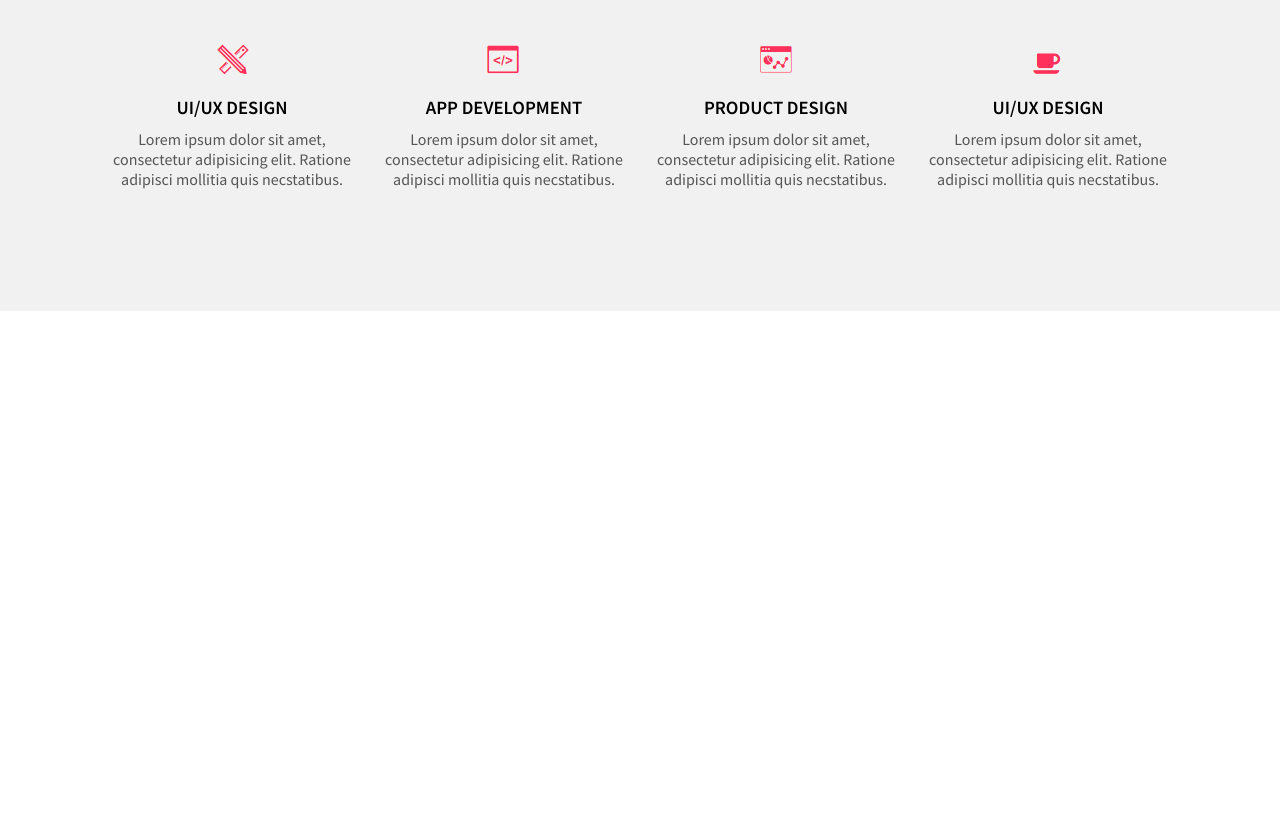
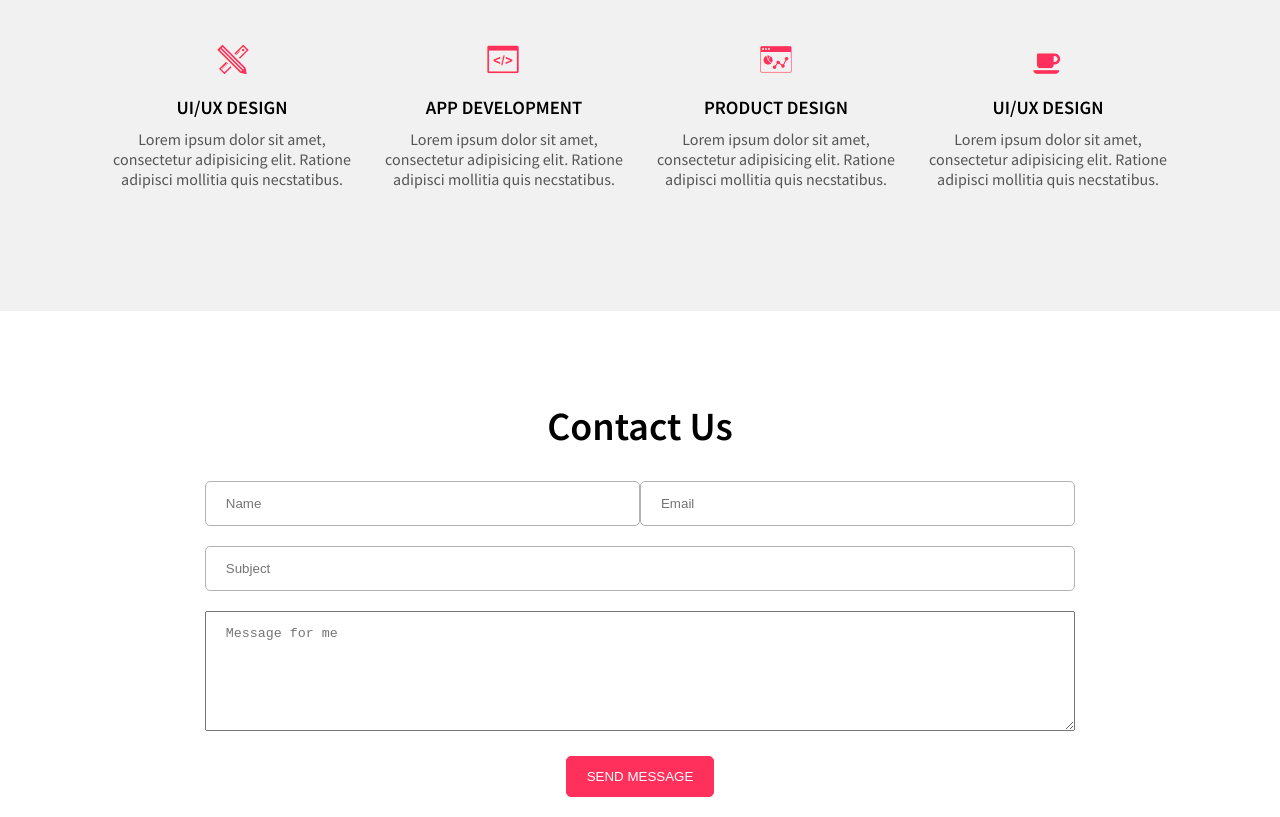
Before and after one commit to ika104/Designs-application, a plain HTML site: page Assignment 4/index.html in a window 1280 px wide. Shown: the part 1633-2450 px from the top of the page. Before the commit the page ends 1944 px from the top, so only its background shows below. Drawn offline with Linux system fonts and the light colour scheme.

Commit message:
hema editing

```diff
--- a/Assignment 4/css/index_style.css
+++ b/Assignment 4/css/index_style.css
@@ -554,10 +554,76 @@ p {
 
 .service img
 {
+    -webkit-transition: all 1s ease-in-out;
     transition: all 1s ease-in-out;
 }
 
 .service:hover img
 {
+    -webkit-transform: scale(1.2, 1.2);
     transform: scale(1.2, 1.2);
 }
+
+
+/*======================================*/
+/* Contact Us */
+
+.contact-us {
+    padding: 80px 0;
+    margin: auto;
+    text-align: center;
+
+}
+.contact-us .contact-form {
+    width: 100%;
+    float: left;
+
+}
+.contact-us .contact-form form {
+    width: 80%;
+    margin:20px auto;
+    display: table
+}
+
+
+.contact-us .contact-form input[type="text"], .contact-us .contact-form input[type="email"] {
+    padding: 14px 20px;
+    margin-bottom: 20px;
+    border-radius: 5px;
+    width: 50%;
+/*    margin-left: 5%;*/
+    float: left;
+    border: 1px solid #b3b1b1;
+}
+
+.contact-us .contact-form .subject input[type="text"] {
+    padding: 14px 20px;
+    margin-bottom: 20px;
+    border-radius: 5px;
+    width: 100%;
+    display: block;
+    float: left;
+    border: 1px solid #b3b1b1;
+}
+
+.contact-us textarea {
+    width: 100%;
+    padding: 14px 20px;
+    margin-bottom: 25px;
+}
+
+.contact-us .submit {
+    background-color: #ff305b;
+    border: 1px solid #ff305b;
+    color: #ffffff;
+    text-transform: uppercase;
+    padding: 12px 20px;
+    border-radius: 5px;
+    -webkit-transition: background-color .3s ease-in-out;
+    transition: background-color .3s ease-in-out;
+}
+.contact-us .submit:hover {
+    background-color: #EC2403
+}
+
+/* ======================================= */
--- a/Assignment 4/index.html
+++ b/Assignment 4/index.html
@@ -160,6 +160,43 @@
                 <div class="clr"></div>
             </div>
         </div>
+
+
+        <!--  ====================================================         -->
+<!--        Start Contact Us    -->
+
+    <div class="contact-us">
+        <div class="container">
+           <h2 class="head border-line">Contact Us</h2>
+
+           <div class="contact-form">
+               <form>
+                <div class="layer">
+                    <input type="text" name="text" placeholder="Name" required>
+
+
+
+                        <input type="email" name="email" placeholder="Email" required>
+                   </div>
+
+                    <div class="subject">
+                       <input type="text" name="subject" placeholder="Subject" required>
+                    </div>
+
+                      <div class="textar">
+                        <textarea name="massage" rows="6" placeholder="Message for me" required></textarea>
+                      </div>
+
+                       <input type="submit" value="Send message" class="submit">
+
+               </form>
+
+           </div>
+           <div class="clearfix"></div>
+        </div>
+    </div>
+ <!--        End Contact Us    -->
+
 </body>
 
 </html>
```
